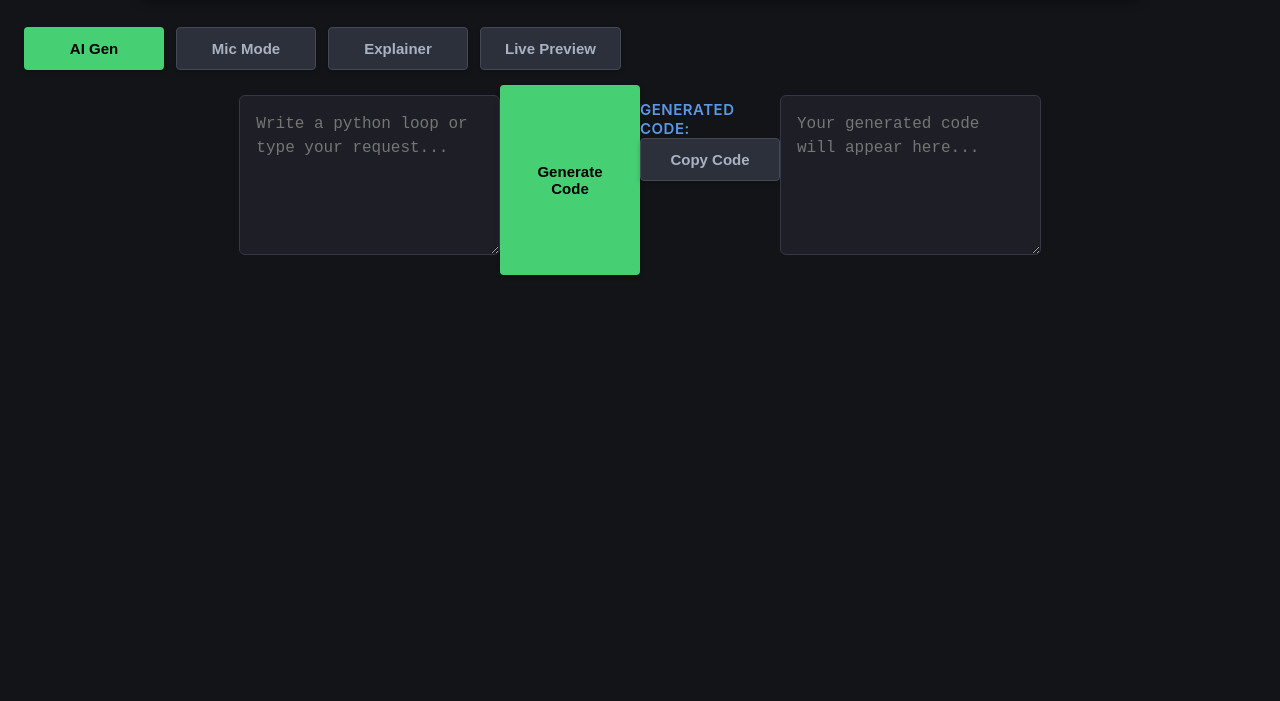
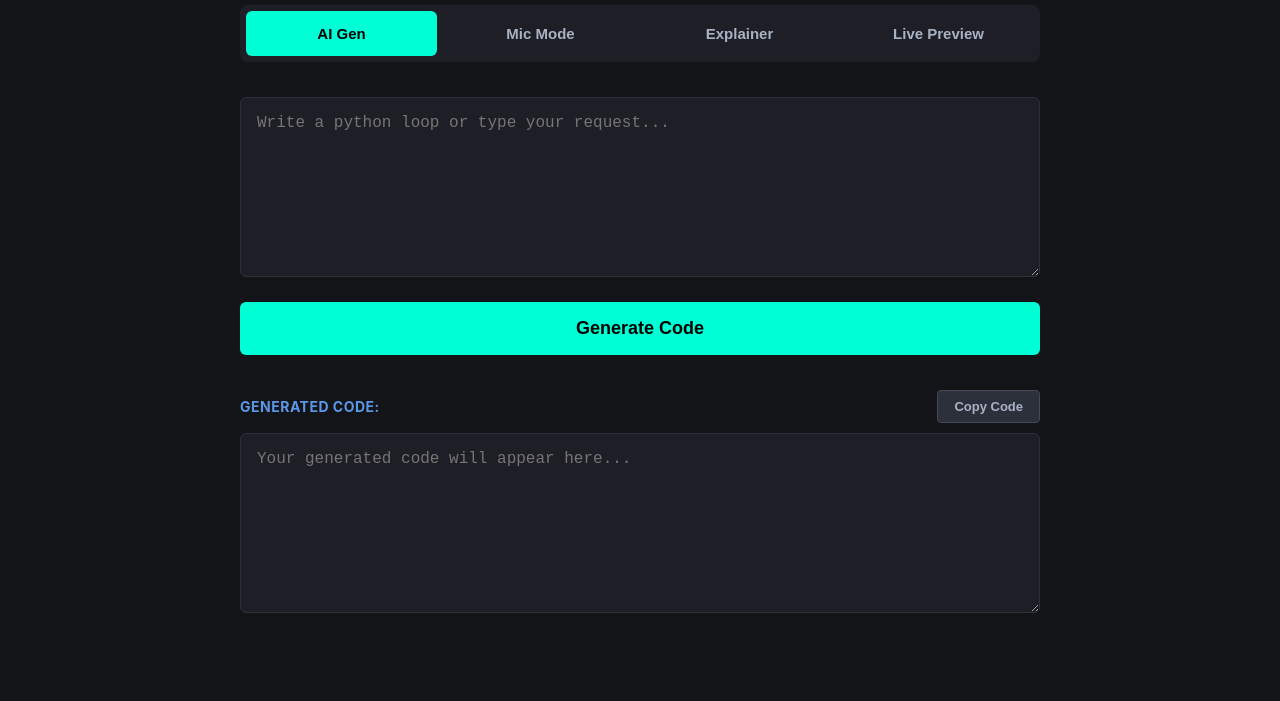
Before and after one commit to codebot-aistudios/code-bot, a plain HTML site: page index.html in a window 1280 px wide. Shown: the part 99-800 px from the top of the page. Drawn offline with Linux system fonts and the light colour scheme.

Commit message:
Update style.css

```diff
--- a/style.css
+++ b/style.css
@@ -1,4 +1,3 @@
-/* 1. Global Reset & Codepen Dark Theme Background */
 * {
     box-sizing: border-box;
     margin: 0;
@@ -6,129 +5,160 @@
 }
 
 body {
-    font-family: -apple-system, BlinkMacSystemFont, "Segoe UI", Roboto, Helvetica, Arial, sans-serif;
-    background-color: #131417; /* Exact CodePen Dark Editor Background */
+    font-family: -apple-system, BlinkMacSystemFont, "Segoe UI", Roboto, sans-serif;
+    background-color: #131417;
     color: #FFFFFF;
     min-height: 100vh;
     display: flex;
     flex-direction: column;
     align-items: center;
-    padding: 24px;
+    padding: 20px;
     width: 100%;
 }
 
-/* 2. Top Professional CodeBot Banner */
 .header-banner {
     width: 100%;
-    max-width: 1000px;
-    background-color: #1f2229; /* CodePen panel color */
-    color: #5A99E9; /* Premium CodePen Blue */
+    max-width: 800px;
     text-align: center;
-    padding: 18px;
+    padding: 15px;
     font-size: 28px;
     font-weight: 700;
-    border-radius: 6px;
-    margin-bottom: 30px;
-    border: 1px solid #2c303b;
-    box-shadow: 0 4px 12px rgba(0, 0, 0, 0.4);
+    color: #00ffd5;
+    margin-bottom: 20px;
 }
 
-/* 3. Layout: Removing Boxed Sections to make everything flow openly */
-.main-container, .mobile-device, .mobile-screen {
+.tabs-container {
+    display: flex;
     width: 100%;
-    max-width: 1000px;
-    display: flex;
-    flex-direction: column;
-    gap: 20px;
-    background: none !important; /* Removes any background boxes */
-    border: none !important;     /* Removes any outer borders */
-    box-shadow: none !important;  /* Removes outer shadows */
-    padding: 0 !important;
+    max-width: 800px;
+    background-color: #1e1f26;
+    padding: 6px;
+    border-radius: 8px;
+    gap: 8px;
+    margin-bottom: 25px;
 }
 
-/* 4. Navigation/Tab Buttons Group (AI Gen, Mic Mode, etc.) */
-.tabs-container, .nav, .menu {
-    display: flex;
-    flex-wrap: wrap;
-    gap: 12px;
-    justify-content: flex-start;
-    width: 100%;
-    margin-bottom: 15px;
+.tab-btn {
+    flex: 1;
+    background: transparent;
+    color: #A9B2C3;
+    border: none;
+    padding: 14px;
+    font-size: 15px;
+    cursor: pointer;
+    border-radius: 6px;
+    font-weight: 600;
+    transition: all 0.2s ease;
 }
 
-/* 5. CodePen Style Premium Buttons */
-button {
-    background-color: #47cf73; /* CodePen Signature Green for primary actions */
-    color: #000000;
-    font-size: 15px;
-    padding: 12px 24px;
-    border: none;
-    border-radius: 4px;
-    cursor: pointer;
-    font-weight: 600;
-    width: auto;
-    min-width: 140px;
-    display: inline-block;
-    transition: background-color 0.15s ease;
-    box-shadow: 0 2px 5px rgba(0,0,0,0.2);
+.tab-btn.active {
+    background-color: #00ffd5 !important;
+    color: #000000 !important;
 }
 
-/* Specific styling for secondary buttons like Copy, Explainer, Live Preview */
-button:not(:first-of-type), [class*="copy"], [class*="preview"], [class*="explain"] {
-    background-color: #2c303b; /* CodePen Secondary Button Dark Grey */
-    color: #A9B2C3;
-    border: 1px solid #444857;
+.app-section {
+    width: 100%;
+    max-width: 800px;
+    display: none;
+    flex-direction: column;
 }
 
-button:hover {
-    background-color: #248f44; /* Darker Green on hover */
-    color: #FFFFFF;
+.primary-btn {
+    background-color: #00ffd5;
+    color: #000000;
+    font-weight: 700;
+    font-size: 18px;
+    padding: 16px;
+    border: none;
+    border-radius: 6px;
+    cursor: pointer;
+    width: 100%;
+    margin: 15px 0;
+    transition: background 0.2s;
+    text-align: center;
 }
 
-button:not(:first-of-type):hover, [class*="copy"]:hover, [class*="preview"]:hover, [class*="explain"]:hover {
-    background-color: #444857;
-    color: #FFFFFF;
-    border-color: #5A99E9;
+.primary-btn:hover {
+    background-color: #00c8a5;
 }
 
-/* 6. CodePen Style Large Textareas and Inputs */
-textarea, input[type="text"], .result-box {
+.render-btn {
+    background: #ff4a5a;
+    color: white;
+}
+
+.render-btn:hover {
+    background: #e03b4a;
+}
+
+textarea {
     width: 100% !important;
-    min-height: 160px; /* Big boxes for comfortable typing */
-    background-color: #1e1f26; /* CodePen Editor Box Color */
-    color: #f8f8f2; /* Crisp Text Color */
-    border: 1px solid #343746;
+    min-height: 180px;
+    background-color: #1e1f26;
+    color: #f8f8f2;
+    border: 1px solid #2c303b;
     border-radius: 6px;
     padding: 16px;
-    font-family: 'Inconsolata', 'Courier New', Courier, monospace; /* Coding Font */
+    font-family: 'Courier New', Courier, monospace;
     font-size: 16px;
-    line-height: 1.5;
-    margin: 10px 0 20px 0;
-    display: block;
     resize: vertical;
+    outline: none;
+    margin: 10px 0;
 }
 
-/* Highlight boxes when active/focused */
-textarea:focus, input[type="text"]:focus {
-    border-color: #5A99E9; /* Blue focus border */
-    outline: none;
-    background-color: #22242d;
+textarea:focus {
+    border-color: #00ffd5;
 }
 
-/* 7. Clean Labels & Typography Placement */
-p, label, span, h2, h3 {
-    font-size: 15px;
-    color: #5A99E9; /* CodePen Accent Blue for Headings/Labels */
-    font-weight: 600;
-    margin-top: 15px;
-    display: block;
+.output-header {
+    display: flex;
+    justify-content: space-between;
+    align-items: center;
     width: 100%;
-    text-align: left;
+    margin-top: 20px;
+    color: #5A99E9;
+    font-size: 14px;
+    font-weight: bold;
     text-transform: uppercase;
     letter-spacing: 0.5px;
 }
 
+.copy-btn {
+    background-color: #2c303b;
+    color: #A9B2C3;
+    border: 1px solid #444857;
+    padding: 8px 16px;
+    border-radius: 4px;
+    cursor: pointer;
+    font-size: 13px;
+    font-weight: 600;
+}
+
+.copy-btn:hover {
+    border-color: #00ffd5;
+    color: #fff;
+}
+
+.status-text {
+    font-size: 14px;
+    color: #00ffd5;
+    font-weight: 600;
+    margin-top: 10px;
+}
+
+.center-text {
+    text-align: center;
+    color: #A9B2C3;
+    margin-bottom: 10px;
+}
+
 .result-box {
-    background-color: #15161e;
-    border-left: 4px solid #5A99E9; /* Highlight bar for outputs */
+    width: 100%;
+    min-height: 150px;
+    background-color: #ffffff;
+    color: #000000;
+    border: 1px solid #2c303b;
+    border-radius: 6px;
+    padding: 16px;
+    margin-top: 10px;
     }
```
